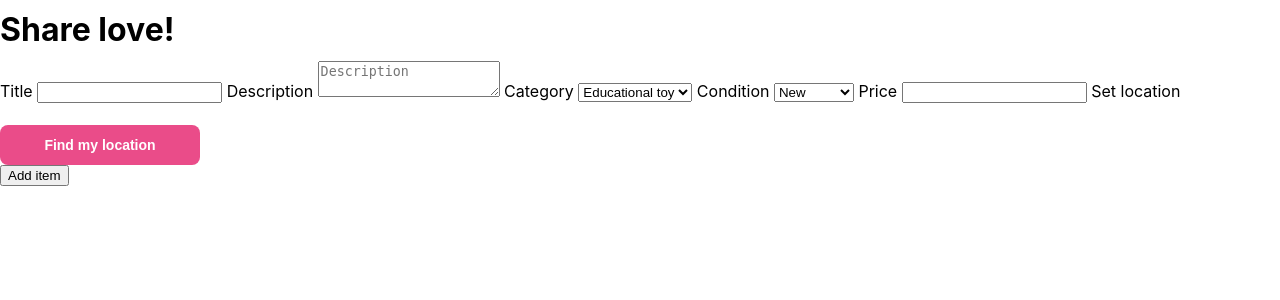
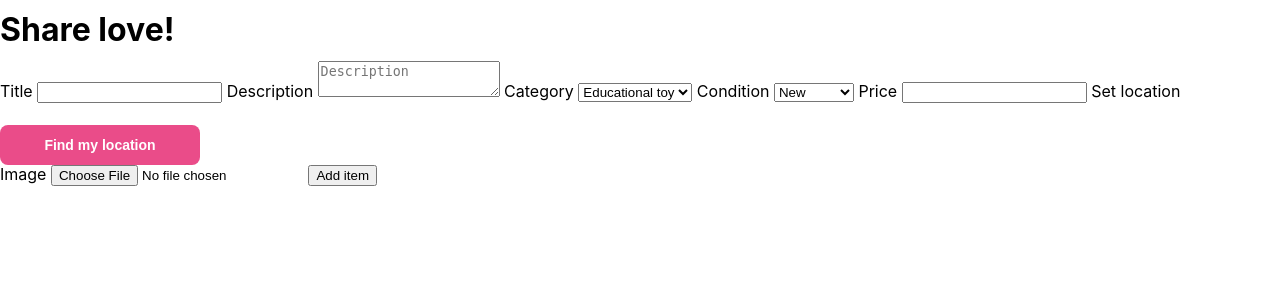
Before and after one commit to patelbhoomi2204/wiggleWinks, a Django app: template wiggleWinksApp/templates/newitem.html in a window 1280 px wide. Shown: the part 88-388 px from the top of the page. Run offline with Django 3.2, Linux system fonts and the light colour scheme; the template is opened without the code that fills it: values that come from a table or form of the project are taken from there, others are empty; data comes from the database, SQL or seed files in the repository; both versions use the stored data as it was after the commit.

Commit message:
Add images

```diff
--- a/wiggleWinksApp/templates/newitem.html
+++ b/wiggleWinksApp/templates/newitem.html
@@ -38,6 +38,8 @@
       <input class="form-lon-ip" type="text" id="lon" name="lon">
     </div>
     <button class="btn-s btn-lcn" onclick="showPosition()">Find my location</button>
+    <label for="image">Image</label>
+    <input type="file" name="image" id="file-input" accept="image/x-png,image/jpeg,image/jpg"/>
     <input type="submit" value="Add item">
     <p class="error"></p>
   </form>
--- a/wiggleWinksApp/views.py
+++ b/wiggleWinksApp/views.py
@@ -64,6 +64,6 @@ def newItem(request):
                 messages.error(request, value)
             return redirect("/item/new")
         else:
-            Item.objects.create(title = request.POST['title'], description = request.POST['description'], category = request.POST['category'], condition = request.POST['condition'], price = request.POST['price'], creator =  User.objects.get(id = request.session['loggedInId']))
+            Item.objects.create(title = request.POST['title'], description = request.POST['description'], category = request.POST['category'], condition = request.POST['condition'], price = request.POST['price'], image = request.FILES['image'], creator =  User.objects.get(id = request.session['loggedInId']))
             # addedItem.favoritor.add(User.objects.get(id=request.session['loggedInId']))
             return redirect("/")
```
Also changed, not shown: db.sqlite3.
